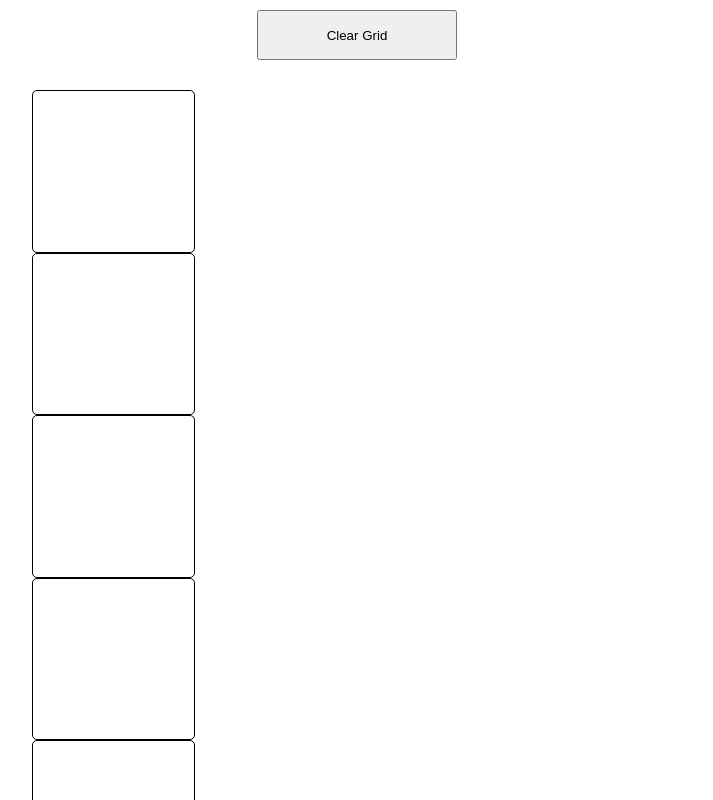
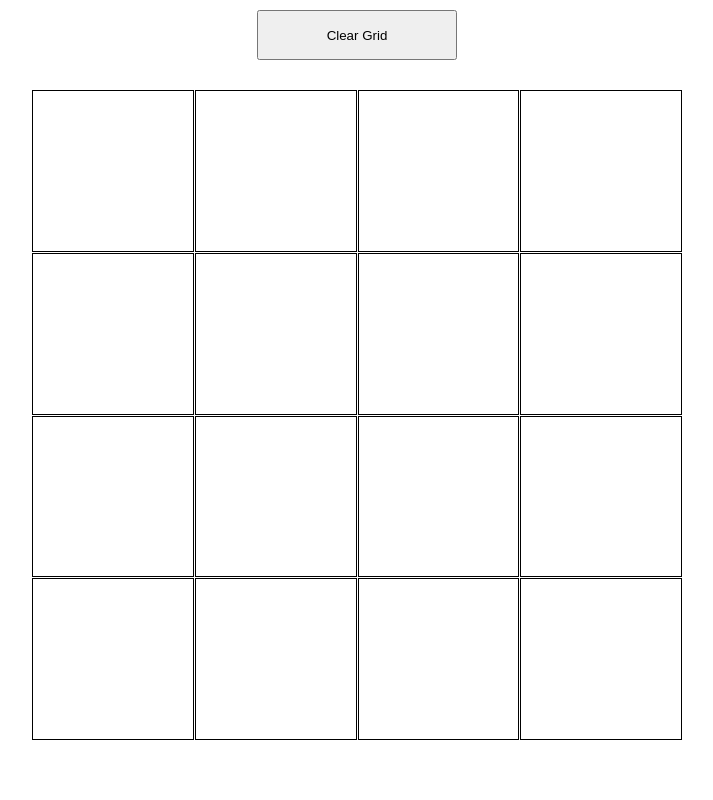
Before and after one commit to jlthompso/etch-a-sketch, a plain HTML site: page index.html in a window 1280 px wide. Shown: the top 800 px of the page, without its empty margins (283-996 px from the left). Drawn offline with Linux system fonts and the light colour scheme.

Commit message:
Fixed number of columns by chnging to grid

```diff
--- a/scripts/main.js
+++ b/scripts/main.js
@@ -1,6 +1,5 @@
 const containerHeight = 650; // px
 const containerWidth = containerHeight;
-const cellSpacing = 2; // px
 let gridSize = 4; // number of rows
 let cells;
 const container = document.querySelector('#container');
@@ -22,15 +21,11 @@ resetButton.addEventListener('click', function() {
 });
 
 function createGrid(gridSize) {
+    container.style.gridTemplateColumns = `repeat(${gridSize}, auto)`;
     let numCells = Math.pow(gridSize, 2);
-    let cumSpace = (gridSize - 1) * cellSpacing;
-    let cellDim = containerWidth / gridSize - cellSpacing;
     for (let i = 0; i < numCells; i++) {
         var div = document.createElement('div');
         div.className = "cell";
-        div.style.width = cellDim + "px";
-        div.style.height = cellDim + "px";
-        div.style.flex = `1 1 ${containerWidth / gridSize}px`;
         container.appendChild(div);
         div.addEventListener('mouseenter', function() {
             this.style.backgroundColor = 'blue';
--- a/styles/style.css
+++ b/styles/style.css
@@ -1,19 +1,15 @@
 #container {
     display: grid;
-    flex-wrap: wrap;
+    gap: 1px 1px;
     position: relative;
     margin: 30px auto 0;
-    justify-content: space-between;
-    align-content: space-between;
 }
 
 .cell {
     border-style: solid;
     border-color: black;
     border-width: 1px;
-    border-radius: 5px;
     background-color: white;
-    flex: 1 1 auto;
 }
 
 #resetButton {
```
